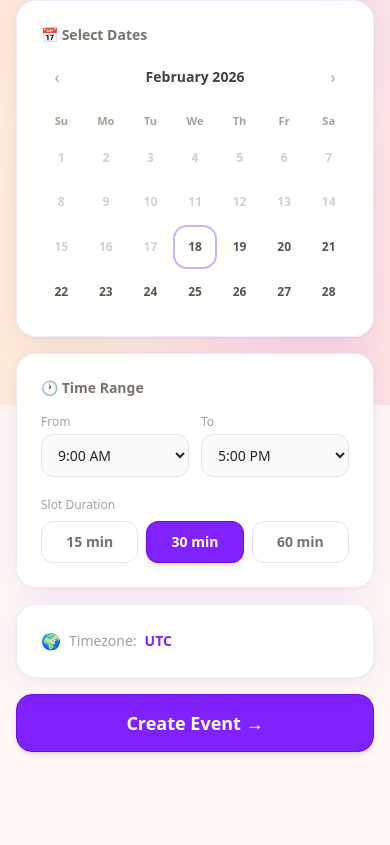
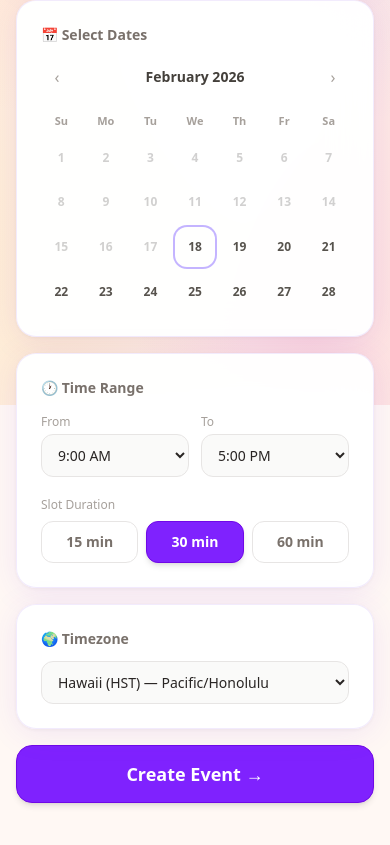
Before and after one commit to Mohakgarg5/timemesh, a Next.js app: page /create in a window 390 px wide. Shown: the part 439-1284 px from the top of the page. Before the commit the page ends 1239 px from the top, so only its background shows below. Built offline with nearby package versions, Linux system fonts and the light colour scheme.

Commit message:
feat: timezone selector on create page; fix mobile grid scroll for many dates

```diff
--- a/app/create/page.tsx
+++ b/app/create/page.tsx
@@ -29,7 +29,9 @@ export default function CreateEventPage() {
   const [slot, setSlot] = useState(30)
   const [busy, setBusy] = useState(false)
   const [err, setErr] = useState('')
-  const tz = Intl.DateTimeFormat().resolvedOptions().timeZone
+  const [tz, setTz] = useState(() =>
+    typeof window !== 'undefined' ? Intl.DateTimeFormat().resolvedOptions().timeZone : 'America/New_York'
+  )
 
   const submit = async () => {
     setErr('')
@@ -113,11 +115,41 @@ export default function CreateEventPage() {
           </GlassCard>
 
           <GlassCard animate={false}>
-            <div className="flex items-center gap-2 text-sm">
-              <span className="text-base">🌍</span>
-              <span className="text-stone-400">Timezone:</span>
-              <span className="text-violet-600 font-semibold">{tz}</span>
-            </div>
+            <p className="text-sm font-bold text-stone-500 mb-3">🌍 Timezone</p>
+            <select
+              value={tz}
+              onChange={e => setTz(e.target.value)}
+              className="w-full px-3 py-2.5 rounded-xl bg-stone-50 border border-stone-200 text-stone-800 text-sm focus:outline-none focus:border-violet-400 focus:ring-2 focus:ring-violet-100 transition-all cursor-pointer"
+            >
+              {[
+                ['Pacific/Honolulu',       'Hawaii (HST)'],
+                ['America/Anchorage',      'Alaska (AKST)'],
+                ['America/Los_Angeles',    'Pacific (PST/PDT)'],
+                ['America/Denver',         'Mountain (MST/MDT)'],
+                ['America/Phoenix',        'Arizona (MST)'],
+                ['America/Chicago',        'Central (CST/CDT)'],
+                ['America/New_York',       'Eastern (EST/EDT)'],
+                ['America/Halifax',        'Atlantic (AST)'],
+                ['America/Sao_Paulo',      'Brazil (BRT)'],
+                ['America/Argentina/Buenos_Aires', 'Argentina (ART)'],
+                ['Europe/London',          'London (GMT/BST)'],
+                ['Europe/Paris',           'Central Europe (CET/CEST)'],
+                ['Europe/Helsinki',        'Eastern Europe (EET/EEST)'],
+                ['Europe/Moscow',          'Moscow (MSK)'],
+                ['Asia/Dubai',             'Dubai (GST)'],
+                ['Asia/Kolkata',           'India (IST)'],
+                ['Asia/Dhaka',             'Bangladesh (BST)'],
+                ['Asia/Bangkok',           'Indochina (ICT)'],
+                ['Asia/Singapore',         'Singapore (SGT)'],
+                ['Asia/Shanghai',          'China (CST)'],
+                ['Asia/Tokyo',             'Japan (JST)'],
+                ['Asia/Seoul',             'Korea (KST)'],
+                ['Australia/Sydney',       'Sydney (AEST/AEDT)'],
+                ['Pacific/Auckland',       'New Zealand (NZST/NZDT)'],
+              ].map(([val, label]) => (
+                <option key={val} value={val}>{label} — {val}</option>
+              ))}
+            </select>
           </GlassCard>
 
           {err && (
--- a/components/EventClientView.tsx
+++ b/components/EventClientView.tsx
@@ -135,7 +135,7 @@ export function EventClientView({ event, participants:initP, heatmap:initH, time
 
               {tab==='edit' && <PriorityToolbar currentPriority={priority} onPriorityChange={setPriority} />}
 
-              <GlassCard animate={false} className="!p-2 md:!p-4 overflow-x-auto">
+              <GlassCard animate={false} className="!p-2 md:!p-4">
                 <TimeGrid dates={event.dates} timeSlots={timeSlots} selections={selections}
                   onSelectionChange={setSels} currentPriority={priority}
                   heatmapData={tab==='view'?hmGrid:undefined} mode={tab} />
--- a/components/TimeGrid.tsx
+++ b/components/TimeGrid.tsx
@@ -57,8 +57,9 @@ export function TimeGrid({ dates, timeSlots, selections, onSelectionChange, curr
   const totalP = heatmapData ? Math.max(...Array.from(heatmapData.values()).map(d => d.total), 1) : 1
 
   return (
-    <div className="select-none overflow-x-auto" onPointerUp={() => setPaintState('idle')} onPointerLeave={() => setPaintState('idle')}>
-      <div className="grid gap-[2px] min-w-fit" style={{ gridTemplateColumns: `52px repeat(${dates.length}, minmax(44px, 1fr))`, touchAction: 'none' }}>
+    <div className="select-none" onPointerUp={() => setPaintState('idle')} onPointerLeave={() => setPaintState('idle')}>
+      <div className="overflow-x-auto">
+      <div className="grid gap-[2px] min-w-fit" style={{ gridTemplateColumns: `48px repeat(${dates.length}, minmax(40px, 1fr))`, touchAction: 'none' }}>
 
         {/* Header */}
         <div className="h-12" />
@@ -125,6 +126,7 @@ export function TimeGrid({ dates, timeSlots, selections, onSelectionChange, curr
           </Fragment>
         ))}
       </div>
+      </div>
     </div>
   )
 }
```
